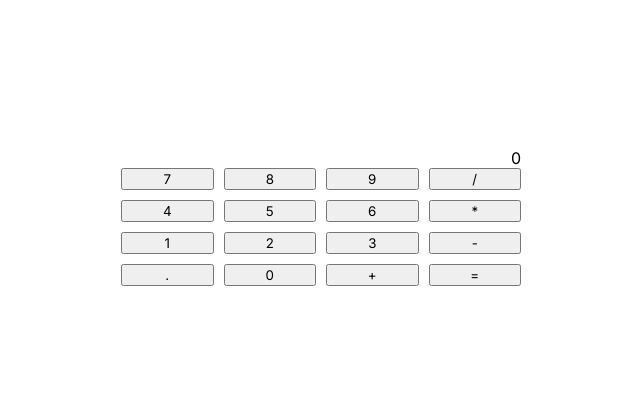
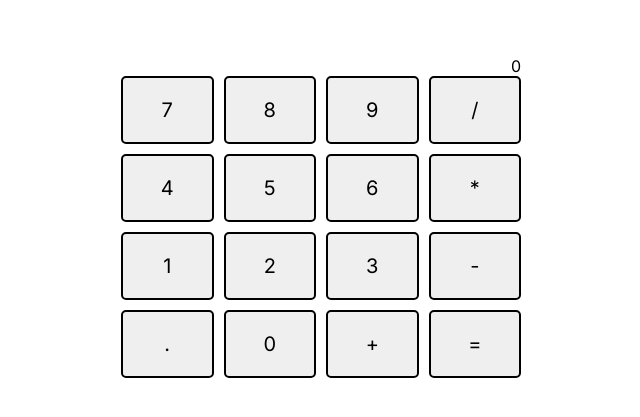
Before and after one commit to dthackray/top-calculator, a plain HTML site: page index.html in a window 1280 px wide. Shown: the part 191-608 px from the top of the page, without its empty margins (319-959 px from the left). Drawn offline with Linux system fonts and the light colour scheme.

Commit message:
Add button styling

```diff
--- a/styles.css
+++ b/styles.css
@@ -24,3 +24,10 @@ body, button {
     grid-template-columns: repeat(4, 1fr);
     grid-gap: 10px;
   }
+
+.btn {
+    padding: 20px;
+    border: 2px black solid;
+    border-radius: 5px;
+    font-size: 20px;
+}
```
